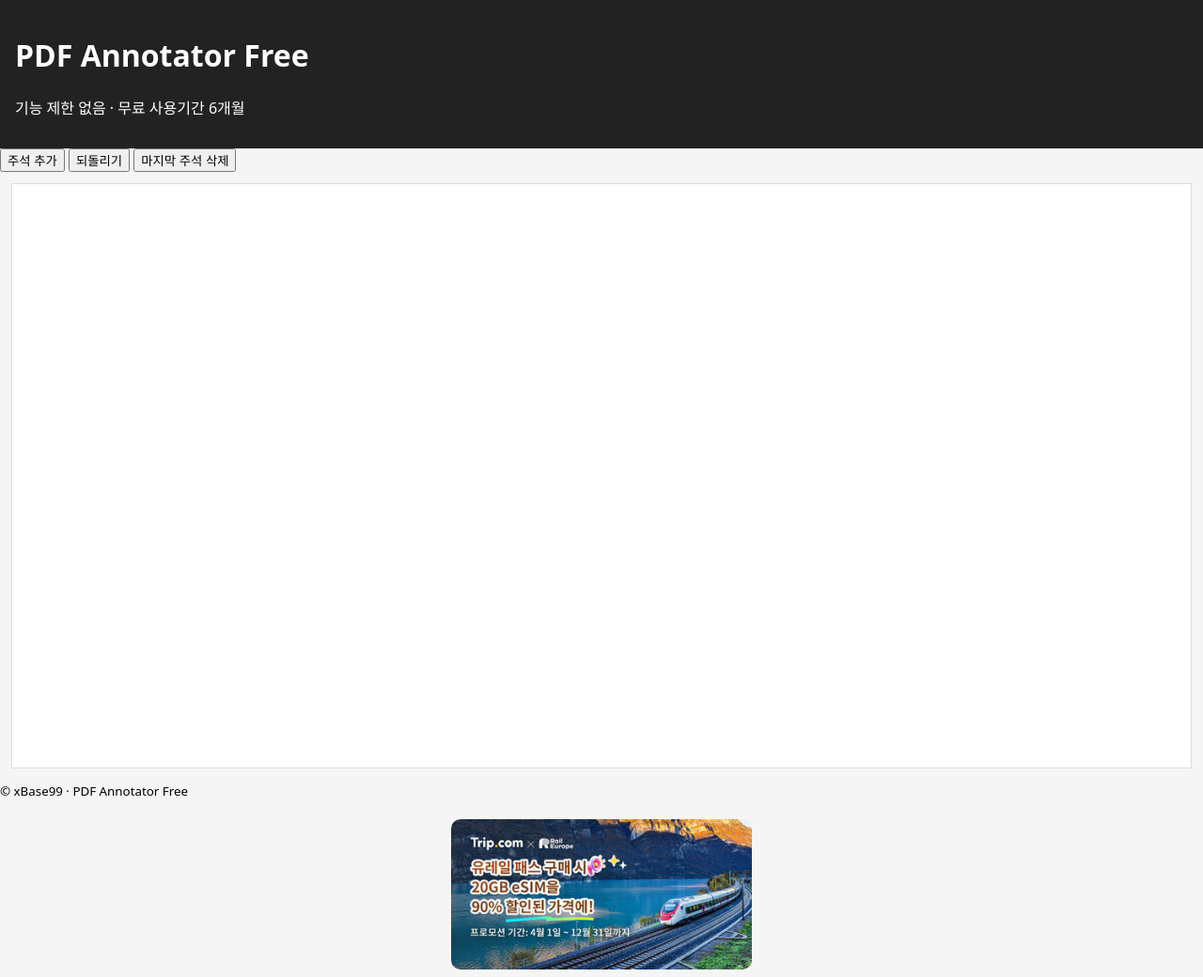
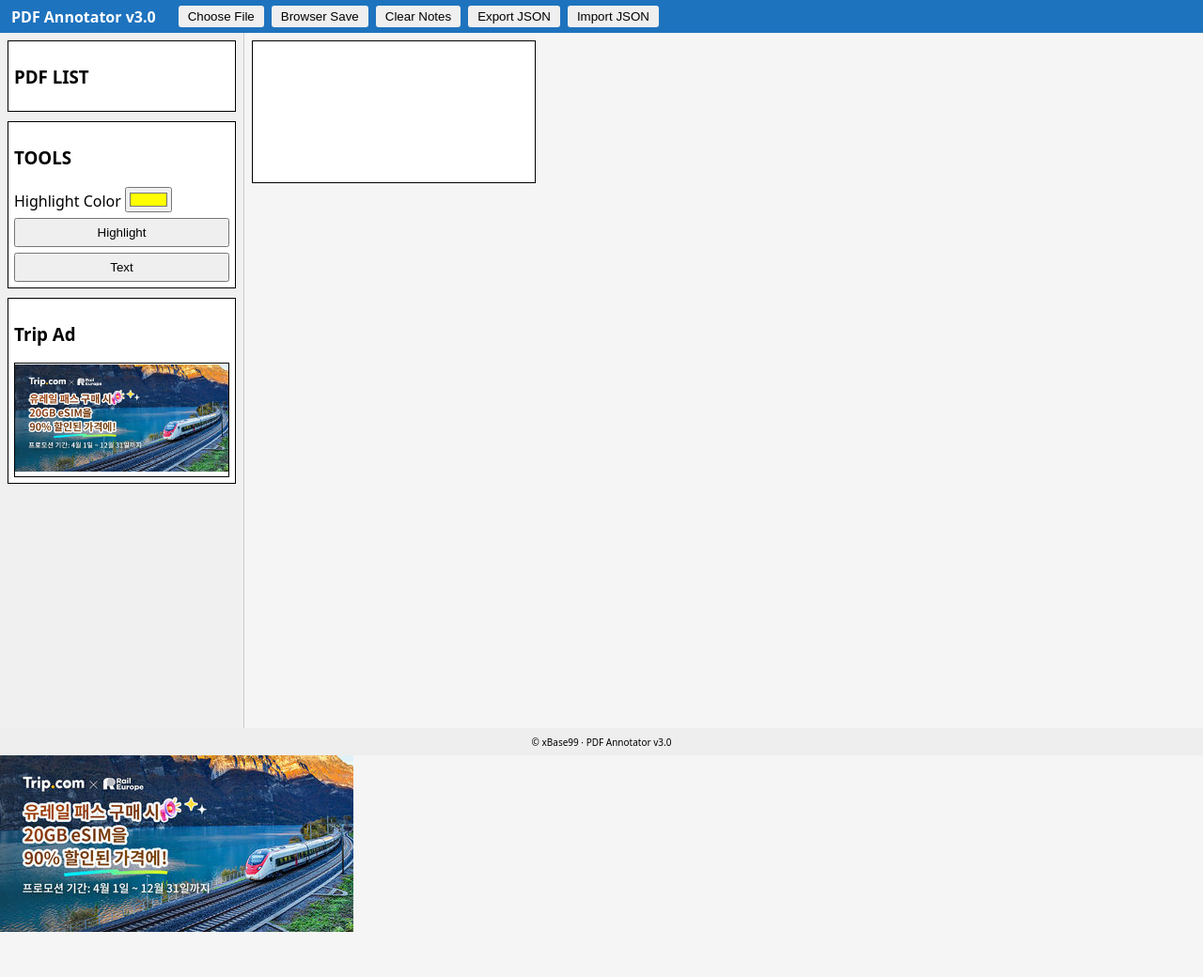
Before and after one commit to xBase99/pdf-free, a plain HTML site: page index.html in a window 1280 px wide. Shown: the whole page at 94% size. After the commit the page ends 997 px from the top, so only its background shows below. Drawn offline with Linux system fonts and the light colour scheme.

Commit message:
Add files via upload

```diff
--- a/ads.js
+++ b/ads.js
@@ -1,20 +1,17 @@
-const isPremium = false;  // 무료 버전 → 광고 표시
-
-const TRIP_AD_LINK = "https://www.trip.com/t/zGQ0YJsVIV2";
-const TRIP_AD_IMG = "trip_ad_banner.png";
+const isPremium = false;
 
 function insertAds() {
   if (isPremium) return;
 
   const adHTML = `
     <div class="ad-section">
-      <a href="${TRIP_AD_LINK}" target="_blank">
-        <img src="${TRIP_AD_IMG}" class="ad-banner">
+      <a href="https://www.trip.com/t/zGQ0YJsVIV2" target="_blank">
+        <img src="trip_ad_banner.png" class="trip-banner">
       </a>
     </div>
   `;
 
-  document.body.insertAdjacentHTML("beforeend", adHTML);
+  document.body.insertAdjacentHTML('beforeend', adHTML);
 }
 
-window.addEventListener("DOMContentLoaded", insertAds);
+window.addEventListener('DOMContentLoaded', insertAds);
--- a/app.js
+++ b/app.js
@@ -1,40 +1,116 @@
-// 6개월 제한
-const installKey = 'installDate';
-let installDate = localStorage.getItem(installKey);
+let pdfDoc = null;
+let currentPage = 1;
+let tool = null;
+let notes = [];
 
-if (!installDate) {
-  installDate = new Date().toISOString();
-  localStorage.setItem(installKey, installDate);
+// PDF 로드
+document.getElementById('fileInput').addEventListener('change', (e) => {
+  const file = e.target.files[0];
+  const url = URL.createObjectURL(file);
+  loadPDF(url);
+});
+
+function loadPDF(url) {
+  pdfjsLib.getDocument(url).promise.then((pdf) => {
+    pdfDoc = pdf;
+    renderPage(1);
+  });
 }
 
-function isExpired() {
-  const install = new Date(localStorage.getItem('installDate'));
-  const now = new Date();
-  const diff = now - install;
-  const days = diff / (1000 * 60 * 60 * 24);
-  return days > 180; // 6개월
+// 페이지 렌더링
+function renderPage(num) {
+  pdfDoc.getPage(num).then((page) => {
+    const viewport = page.getViewport({ scale: 1.5 });
+    const canvas = document.getElementById('pdfCanvas');
+    const ctx = canvas.getContext('2d');
+
+    canvas.width = viewport.width;
+    canvas.height = viewport.height;
+
+    page.render({ canvasContext: ctx, viewport });
+
+    renderNotes();
+  });
 }
 
-if (isExpired()) {
-  alert('무료 사용기간(6개월)이 만료되었습니다. 유료 버전을 이용해주세요.');
+// 툴 선택
+function setTool(t) {
+  tool = t;
 }
 
-// 무료 기능: 주석 추가/삭제/이동/Undo
-let annotations = [];
-let history = [];
+// 캔버스 클릭 이벤트
+document.getElementById('pdfCanvas').addEventListener('click', (e) => {
+  const rect = e.target.getBoundingClientRect();
+  const x = e.clientX - rect.left;
+  const y = e.clientY - rect.top;
 
-function saveState() {
-  history.push(JSON.stringify(annotations));
+  if (tool === 'highlight') {
+    notes.push({
+      type: 'highlight',
+      x,
+      y,
+      color: document.getElementById('highlightColor').value,
+    });
+  }
+
+  if (tool === 'text') {
+    const text = prompt('텍스트 입력:');
+    if (text) {
+      notes.push({
+        type: 'text',
+        x,
+        y,
+        text,
+      });
+    }
+  }
+
+  renderNotes();
+});
+
+// 노트 렌더링
+function renderNotes() {
+  const canvas = document.getElementById('pdfCanvas');
+  const ctx = canvas.getContext('2d');
+
+  renderPage(currentPage);
+
+  notes.forEach((n) => {
+    if (n.type === 'highlight') {
+      ctx.fillStyle = n.color;
+      ctx.fillRect(n.x - 40, n.y - 10, 80, 20);
+    }
+
+    if (n.type === 'text') {
+      ctx.fillStyle = 'red';
+      ctx.font = '16px Arial';
+      ctx.fillText(n.text, n.x, n.y);
+    }
+  });
 }
 
-function undo() {
-  if (history.length > 0) {
-    annotations = JSON.parse(history.pop());
-    renderAnnotations();
+// 저장
+function saveToBrowser() {
+  localStorage.setItem('pdfNotes', JSON.stringify(notes));
+  alert('저장 완료!');
+}
+
+// 불러오기
+function importJSON() {
+  const json = prompt('JSON 입력:');
+  if (json) {
+    notes = JSON.parse(json);
+    renderNotes();
   }
 }
 
-function deleteAnnotation(id) {
-  annotations = annotations.filter((a) => a.id !== id);
-  renderAnnotations();
+// 내보내기
+function exportJSON() {
+  alert(JSON.stringify(notes));
 }
+
+// 초기화
+function clearNotes() {
+  notes = [];
+  renderNotes();
+}
--- a/index.html
+++ b/index.html
@@ -1,12 +1,15 @@
-<!DOCTYPE html>
+<!doctype html>
 <html lang="ko">
   <head>
-  <meta charset="UTF-8">
-  <title>PDF Annotator Free (xBase99)</title>
+    <meta charset="UTF-8" />
+    <title>PDF Annotator v3.0 (xBase99)</title>
+    <link rel="stylesheet" href="style.css" />
+    <link rel="manifest" href="manifest.json" />
 
-  <link rel="manifest" href="manifest.json">
-  <link rel="stylesheet" href="style.css">
+    <!-- PDF.js -->
+    <script src="https://cdnjs.cloudflare.com/ajax/libs/pdf.js/2.16.105/pdf.min.js"></script>
 
+    <!-- PWA -->
     <script>
       if ('serviceWorker' in navigator) {
         navigator.serviceWorker.register('service-worker.js');
@@ -15,48 +18,65 @@
   </head>
 
   <body>
-  <header>
-    <h1>PDF Annotator Free</h1>
-    <p>기능 제한 없음 · 무료 사용기간 6개월</p>
+    <!-- 상단 헤더 -->
+    <header class="top-bar">
+      <span class="app-title">PDF Annotator v3.0</span>
+
+      <input
+        type="file"
+        id="fileInput"
+        accept="application/pdf"
+        style="display: none"
+      />
+      <button onclick="document.getElementById('fileInput').click()">
+        Choose File
+      </button>
+
+      <button onclick="saveToBrowser()">Browser Save</button>
+      <button onclick="clearNotes()">Clear Notes</button>
+      <button onclick="exportJSON()">Export JSON</button>
+      <button onclick="importJSON()">Import JSON</button>
     </header>
 
-  <!-- 설치 버튼 -->
-  <button id="installBtn" class="install-btn">앱 설치하기</button>
+    <!-- 전체 레이아웃 -->
+    <div class="layout">
+      <!-- 좌측 사이드바 -->
+      <aside class="sidebar">
+        <section class="panel">
+          <h3>PDF LIST</h3>
+          <div id="pdfList"></div>
+        </section>
 
-  <script>
-    let deferredPrompt;
-    const installBtn = document.getElementById("installBtn");
-    installBtn.style.display = "none";
+        <section class="panel">
+          <h3>TOOLS</h3>
 
-    window.addEventListener('beforeinstallprompt', (e) => {
-      e.preventDefault();
-      deferredPrompt = e;
-      installBtn.style.display = "inline-block";
-    });
+          <label>Highlight Color</label>
+          <input type="color" id="highlightColor" value="#ffff00" />
 
-    installBtn.addEventListener('click', async () => {
-      if (!deferredPrompt) return;
-      deferredPrompt.prompt();
-      deferredPrompt = null;
-    });
-  </script>
+          <button class="tool-btn" onclick="setTool('highlight')">
+            Highlight
+          </button>
+          <button class="tool-btn" onclick="setTool('text')">Text</button>
+        </section>
 
-  <!-- PDF Annotator UI -->
-  <main>
-    <div class="toolbar">
-      <button onclick="addDummyAnnotation()">주석 추가</button>
-      <button onclick="undo()">되돌리기</button>
-      <button onclick="deleteLast()">마지막 주석 삭제</button>
-      <span id="statusText" class="status"></span>
+        <section class="panel">
+          <h3>Trip Ad</h3>
+          <div class="trip-ad-box">
+            <a href="https://www.trip.com/t/zGQ0YJsVIV2" target="_blank">
+              <img src="trip_ad_banner.png" class="trip-banner" />
+            </a>
+          </div>
+        </section>
+      </aside>
+
+      <!-- 우측 메인 PDF 영역 -->
+      <main class="main-area">
+        <canvas id="pdfCanvas"></canvas>
+      </main>
     </div>
 
-    <div class="canvas-wrapper">
-      <canvas id="pdfCanvas" width="800" height="600"></canvas>
-    </div>
-  </main>
-
-  <footer>
-    <small>© xBase99 · PDF Annotator Free</small>
+    <footer class="footer">
+      <small>© xBase99 · PDF Annotator v3.0</small>
     </footer>
 
     <script src="app.js"></script>
--- a/style.css
+++ b/style.css
@@ -1,39 +1,91 @@
 body {
+  margin: 0;
   font-family: system-ui, sans-serif;
-  margin: 0;
   background: #f5f5f5;
 }
 
-header {
-  background: #222;
+/* 상단 바 */
+.top-bar {
+  background: #1e73be;
   color: #fff;
-  padding: 16px;
+  padding: 6px 12px;
+  display: flex;
+  align-items: center;
+  gap: 8px;
 }
 
-.install-btn {
-  margin: 12px;
-  padding: 8px 16px;
-  background: #0078d4;
-  color: #fff;
-  border: none;
-  border-radius: 4px;
+.app-title {
+  font-size: 16px;
+  font-weight: bold;
+  margin-right: 16px;
 }
 
-.ad-section {
-  margin: 20px auto;
-  text-align: center;
+.top-bar button {
+  padding: 4px 10px;
+  border: none;
+  border-radius: 3px;
+  cursor: pointer;
 }
 
-.ad-banner {
-  width: 100%;
-  max-width: 320px;
-  height: auto;
-  border-radius: 10px;
+/* 레이아웃 */
+.layout {
+  display: flex;
+  height: calc(100vh - 60px);
 }
 
-.canvas-wrapper {
+/* 사이드바 */
+.sidebar {
+  width: 260px;
+  background: #f0f0f0;
+  border-right: 1px solid #ccc;
+  padding: 8px;
+  box-sizing: border-box;
+}
+
+.panel {
+  border: 1px solid #000;
+  margin-bottom: 10px;
+  padding: 6px;
   background: #fff;
-  border: 1px solid #ddd;
-  margin: 12px;
+}
+
+.tool-btn {
+  display: block;
+  width: 100%;
+  margin-top: 6px;
+  padding: 6px;
+}
+
+/* Trip Ad */
+.trip-ad-box {
+  border: 1px solid #000;
+  height: 120px;
+  display: flex;
+  align-items: center;
+  justify-content: center;
+}
+
+.trip-banner {
+  max-width: 100%;
+  max-height: 100%;
+}
+
+/* 메인 영역 */
+.main-area {
+  flex: 1;
   padding: 8px;
+  box-sizing: border-box;
 }
+
+#pdfCanvas {
+  border: 1px solid #000;
+  background: #fff;
+}
+
+/* 푸터 */
+.footer {
+  padding: 6px 10px;
+  background: #eee;
+  text-align: center;
+  font-size: 12px;
+}
```
Also changed, not shown: service-worker.js (+4 -4 lines), manifest.json. Lines whose indentation alone changed are shown as unchanged.
